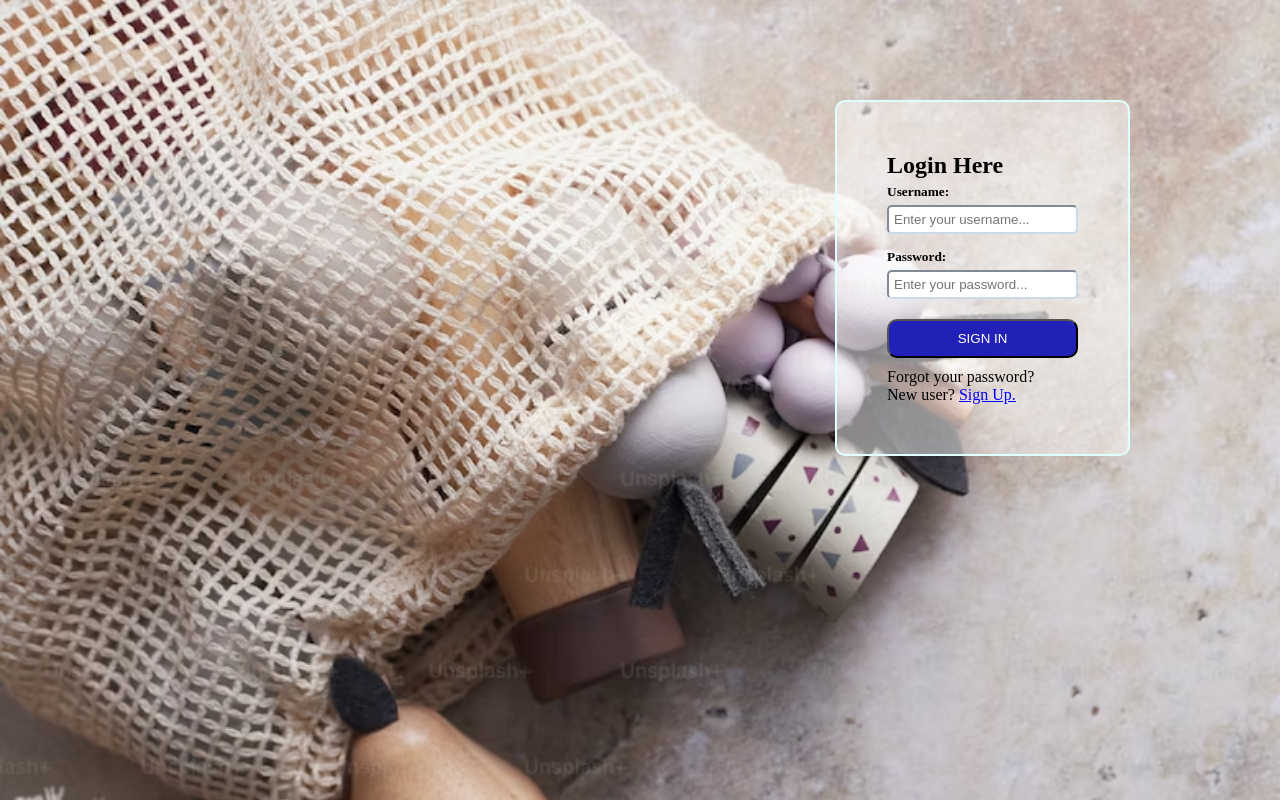
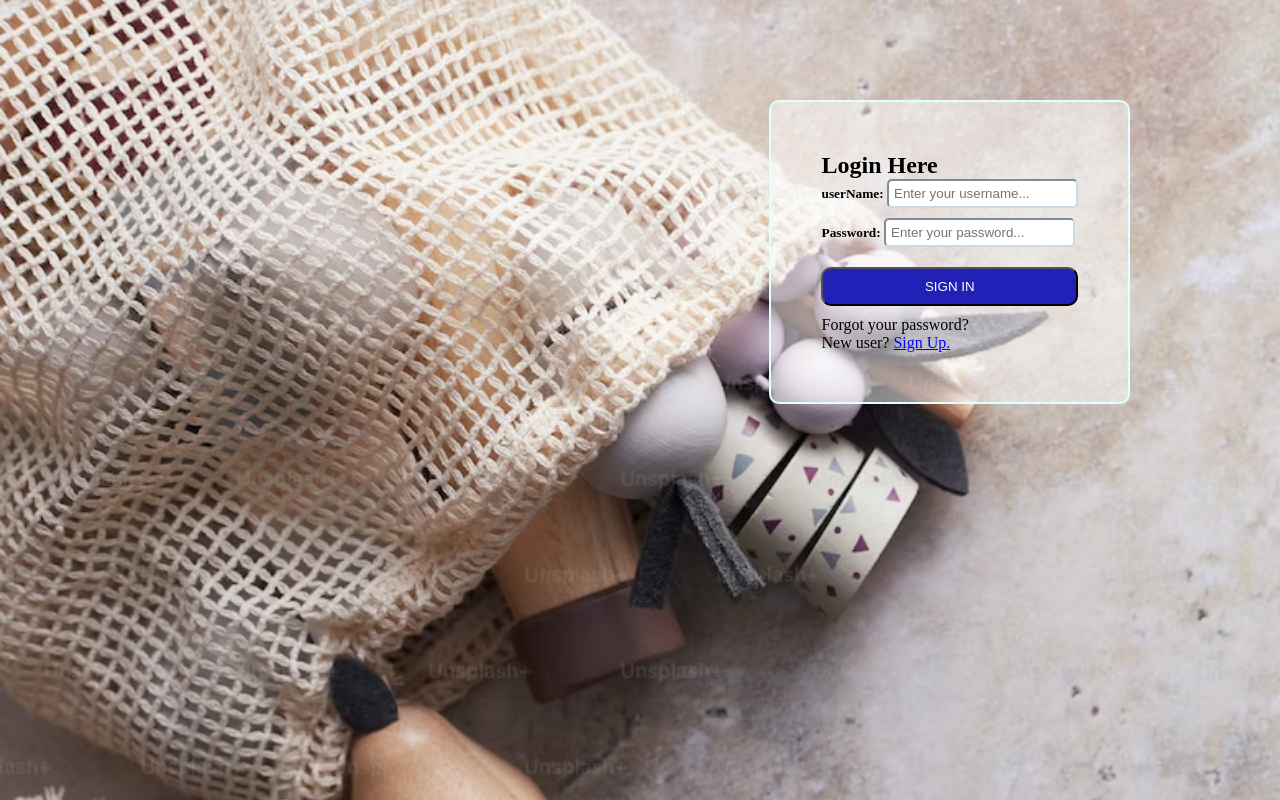
Before and after one commit to babisha/ecommerce-app, a React (Vite) app: page /login in a window 1280 px wide. Built offline with nearby package versions, Linux system fonts and the light colour scheme.

Commit message:
added form validation in login page and register page

```diff
--- a/src/App.css
+++ b/src/App.css
@@ -57,3 +57,7 @@ p span {
   color: blue;
   text-decoration: underline;
 }
+
+.errorMessage {
+  color: red;
+}
--- a/src/Pages/Login.page.tsx
+++ b/src/Pages/Login.page.tsx
@@ -1,33 +1,74 @@
 import React from "react";
+import { Formik, Form, Field, ErrorMessage, FormikValues } from "formik";
+import { useNavigate } from "react-router-dom";
+import * as Yup from "yup";
 
 function Login() {
+  const initialValues = {
+    userName: "",
+    password: "",
+  };
+
+  const validationSchema = Yup.object({
+    userName: Yup.string().required("*Enter valid username*"),
+    password: Yup.string().required("*Enter valid password*"),
+  });
+
+  const navigate = useNavigate();
+
+  const submitHandler = (e: FormikValues) => {
+    e.preventDefault();
+    navigate("/homepage");
+  };
+
   return (
     <div className="form">
-      <form>
+      <Formik
+        initialValues={initialValues}
+        validationSchema={validationSchema}
+        onSubmit={submitHandler}
+      >
+        <Form onSubmit={submitHandler}>
           <h2>Login Here </h2>
-        <label htmlFor="UserName">Username: </label>
-        <input
+          <div className="formik">
+            <label htmlFor="userName">userName: </label>
+            <Field
               required
               type="text"
-          id="UserName"
+              id="userName"
+              name="userName"
               placeholder="Enter your username..."
             />
+            <ErrorMessage
+              name="userName"
+              component="div"
+              className="errorMessage"
+            />
+          </div>
 
-        <label htmlFor="Password">Password: </label>
-        <input
+          <div className="formik">
+            <label htmlFor="password">Password: </label>
+            <Field
               required
               type="password"
-          id="Password"
+              id="password"
+              name="password"
               placeholder="Enter your password..."
             />
-
-        <button>SIGN IN</button>
+            <ErrorMessage
+              name="password"
+              component="div"
+              className="errorMessage"
+            />
+          </div>
+          <button type="submit">SIGN IN</button>
 
           <p>Forgot your password?</p>
           <p>
             New user? <span>Sign Up.</span>
           </p>
-      </form>
+        </Form>
+      </Formik>
     </div>
   );
 }
--- a/src/Pages/Register.page.tsx
+++ b/src/Pages/Register.page.tsx
@@ -1,4 +1,4 @@
-import { Formik, Form, Field, ErrorMessage } from "formik";
+import { Formik, Form, Field, ErrorMessage, FormikValues } from "formik";
 import { useNavigate } from "react-router-dom";
 import * as Yup from "yup";
 
@@ -23,7 +23,7 @@ const Register = () => {
 
   const navigate = useNavigate();
 
-  const submitHandler = (e: any) => {
+  const submitHandler = (e: FormikValues) => {
     e.preventDefault();
     navigate("/login");
   };
@@ -46,7 +46,11 @@ const Register = () => {
               name="fullName"
               placeholder="Enter your full Name..."
             />
-            <ErrorMessage name="fullName" component="div" />
+            <ErrorMessage
+              name="fullName"
+              component="div"
+              className="errorMessage"
+            />
           </div>
 
           <div className="formik">
@@ -58,7 +62,11 @@ const Register = () => {
               name="userName"
               placeholder="Enter your username..."
             />
-            <ErrorMessage name="userName" component="div" />
+            <ErrorMessage
+              name="userName"
+              component="div"
+              className="errorMessage"
+            />
           </div>
 
           <div className="formik">
@@ -70,7 +78,11 @@ const Register = () => {
               name="email"
               placeholder="Enter your email address..."
             />
-            <ErrorMessage name="email" component="div" />
+            <ErrorMessage
+              name="email"
+              component="div"
+              className="errorMessage"
+            />
           </div>
 
           <div className="formik">
@@ -82,7 +94,11 @@ const Register = () => {
               name="password"
               placeholder="Enter your password..."
             />
-            <ErrorMessage name="password" component="div" />
+            <ErrorMessage
+              name="password"
+              component="div"
+              className="errorMessage"
+            />
           </div>
 
           <div className="formik">
@@ -94,7 +110,11 @@ const Register = () => {
               name="confirmPassword"
               placeholder="Confirm your password..."
             />
-            <ErrorMessage name="confirmPassword" component="div" />
+            <ErrorMessage
+              name="confirmPassword"
+              component="div"
+              className="errorMessage"
+            />
           </div>
 
           <button type="submit">SIGN UP</button>
```
Lines whose indentation alone changed are shown as unchanged.
